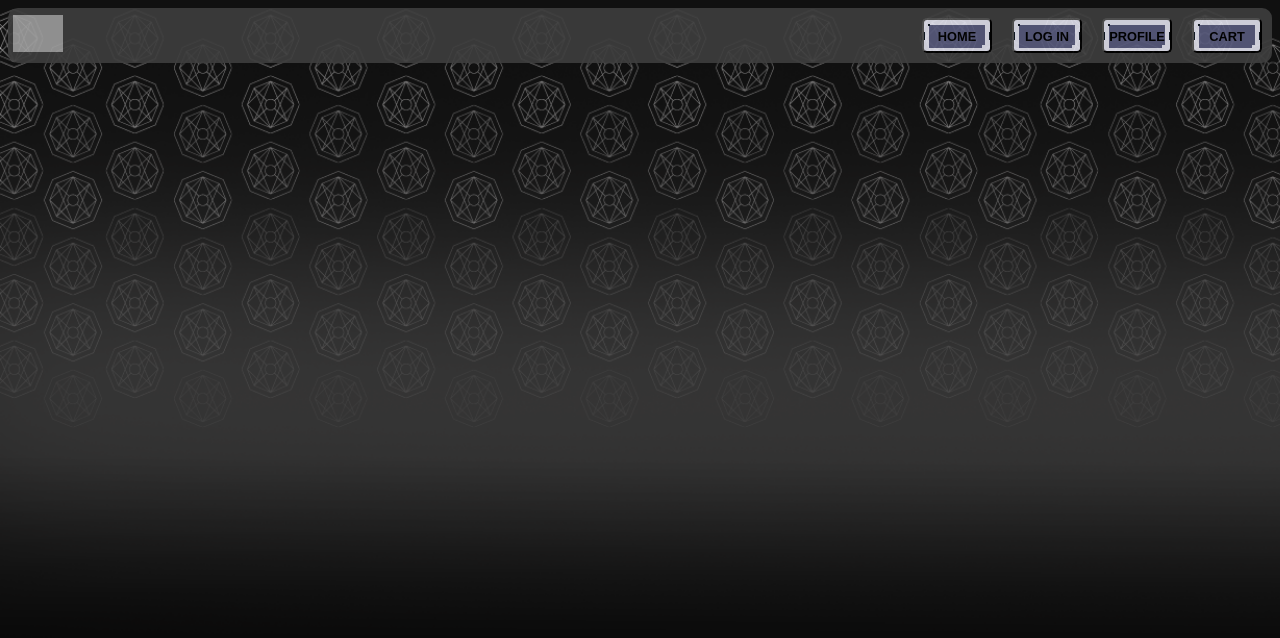
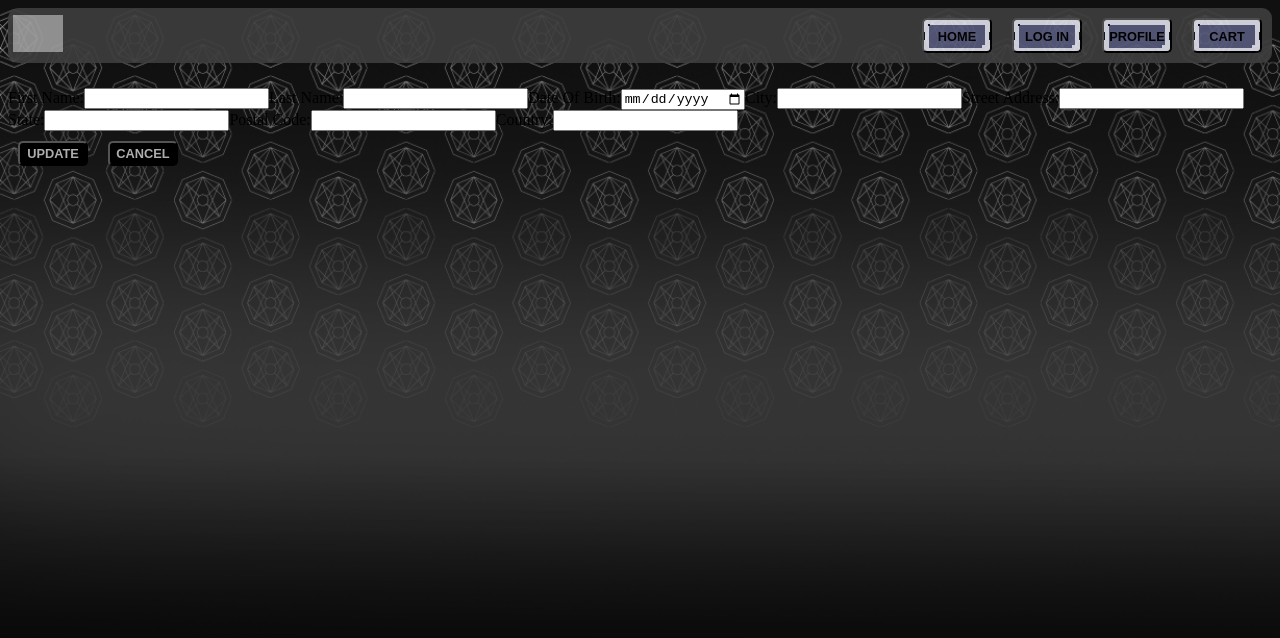
Before and after one commit to Team-Friendship-2303-ftb-et-web-ft/friendship-gaming, a React (Vite) app in the folder client/: page /Profile/UpdateUserForm in a window 1280 px wide. Shown: the top 638 px of the page. Built offline with nearby package versions, Linux system fonts and the light colour scheme; no server answers; grey boxes are pictures that could not be loaded.

Commit message:
adds user update form

```diff
--- a/client/src/api/index.js
+++ b/client/src/api/index.js
@@ -125,6 +125,24 @@ export const getUsersWithInfo = async (token) => {
     return data;
   } catch(error) {
     console.error(error);
+  }
+}
+
+export const updateUser = async (userId, userData, token) => {
+  try {
+    const response = await fetch(`api/users/${userId}`, {
+      method: 'PATCH',
+      headers: {
+        'Content-Type': 'application/json',
+        'Authorization': `Bearer ${token}`
+      },
+      body: JSON.stringify(userData)
+    });
+    const updatedUser = await response.json();
+    console.log(updatedUser);
+    return updatedUser;
+  } catch (err) {
+    console.error(err);
   }
 }
 
--- a/client/src/components/App.jsx
+++ b/client/src/components/App.jsx
@@ -3,7 +3,7 @@ import { Routes, Route } from "react-router-dom";
 import ReactDOM from "react-dom";
 import Header from './Header';
 import { Home, Admin, Cart, Checkout, Error, Games, Login,
-  Profile, Register, SearchBar, SingleGame, CreateGameForm} from "./index";
+  Profile, Register, SearchBar, SingleGame, CreateGameForm, UpdateUserForm} from "./index";
 import reactLogo from '../assets/react.svg'
 import {getAllGames, getAllUsers, getMe} from '../api';
 import './App.css'
@@ -118,6 +118,7 @@ function App() {
           setIsLoggedIn={setIsLoggedIn}/>}/>
 
       <Route path="/Profile" element= {<Profile isLoggedIn={isLoggedIn} setIsLoggedIn={setIsLoggedIn} currentUser={currentUser} setCurrentUser={setCurrentUser} token={token} cartItemsList={cartItemsList} setCartItemsList={setCartItemsList} />}/>
+      <Route path="/Profile/UpdateUserForm" element= {<UpdateUserForm />}/>
 
       <Route path="/Register" element= {<Register isLoggedIn ={isLoggedIn}
         setIsLoggedIn={setIsLoggedIn}
--- a/client/src/components/Profile.jsx
+++ b/client/src/components/Profile.jsx
@@ -41,7 +41,7 @@ const Profile = (props) => {
         {isLoggedIn ?
         <div className='profileMain' >
            <div className="welcome"><h2><strong>Welcome, {currentUser.user.username}</strong> </h2>
-           <button onClick={() => navigate('./UpdateUserInfo.jsx')} className='update'>Update Information</button>
+           <button onClick={() => navigate('./UpdateUserForm')} className='update'>Update Information</button>
            </div>
 
         <div className='profileBody'>
--- a/client/src/components/UpdateUserInfo.jsx
+++ b/client/src/components/UpdateUserInfo.jsx
@@ -0,0 +1,78 @@
+import React, { useState, useEffect } from 'react';
+import { updateUser } from '../api';
+
+const UpdateUserForm = ({user}) => {
+
+    // const [firstName, setFirstName] = useState(user.info.firstName);
+    // const [lastName, setLastName] = useState(user.info.lastNamee);
+    // const [dateOfBirth, setDateOfBirth] = useState(user.info.dateOfBirth);
+    // const [city, setCity] = useState(user.address.city);
+    // const [streetAddress, setStreetAddress] = useState(user.address.streetAddress);
+    // const [state, setState] = useState(user.address.state);
+    // const [postalCode, setPostalCode] = useState(user.address.postalCode);
+    // const [country, setCountry] = useState(user.address.country);
+
+    const [firstName, setFirstName] = useState('');
+    const [lastName, setLastName] = useState('');
+    const [dateOfBirth, setDateOfBirth] = useState('');
+    const [city, setCity] = useState('');
+    const [streetAddress, setStreetAddress] = useState('');
+    const [state, setState] = useState('');
+    const [postalCode, setPostalCode] = useState('');
+    const [country, setCountry] = useState('');
+
+    const handleUpdate = async (e) => {
+        e.preventDefault();
+        try {
+          const userData = { firstName, lastName, dateOfBirth, city, streetAddress, state, postalCode, country };
+          console.log('this is user data->:',userData);
+          // const updatedUser = await updateUser(user.id, userData);
+          // console.log(updatedUser);
+        } catch (error) {
+          console.error(error);
+        }
+      }
+
+    return (
+    <form id="edit-user-form">
+      <label>
+        First Name:
+        <input type="text" className="input-field" value={firstName} onChange={(e) => setFirstName(e.target.value)} required />
+      </label>
+      <label>
+        Last Name:
+        <input type="text" className="input-field" value={lastName} onChange={(e) => setLastName(e.target.value)} required />
+      </label>
+      <label>
+        Date Of Birth:
+        <input type="date" className="input-field" value={dateOfBirth} onChange={(e) => setDateOfBirth(e.target.value)} required />
+      </label>
+      <label>
+        City:
+        <input type="text" className="input-field" value={city} onChange={(e) => setCity(e.target.value)} required />
+      </label>
+      <label>
+        Street Address:
+        <input type="text" className="input-field" value={streetAddress} onChange={(e) => setStreetAddress(e.target.value)} required />
+      </label>
+      <label>
+        State:
+        <input type="text" className="input-field" value={state} onChange={(e) => setState(e.target.value)} />
+      </label>
+      <label>
+        Postal Code:
+        <input type="number" className="input-field" value={postalCode} onChange={(e) => setPostalCode(e.target.value)} required />
+      </label>
+      <label>
+        Country:
+        <input type="text" className="input-field" value={country} onChange={(e) => setCountry(e.target.value)} required />
+      </label>
+      <div>
+        <button onClick={()=>{handleUpdate()}} id="update-user-btn" className="form-btn">Update</button>
+        <button onClick={()=>{console.log('processing cancel request')}} id="cancel-update-btn" className="form-btn">Cancel</button>
+      </div>
+    </form>
+  );
+}
+
+export default UpdateUserForm;
--- a/client/src/components/index.js
+++ b/client/src/components/index.js
@@ -16,3 +16,4 @@ export { default as CreateGameForm } from "./CreateGameForm";
 export { default as AdminGames } from "./AdminGames";
 export { default as AdminUsers } from "./AdminUsers";
 export { default as EditGameForm } from "./EditGameForm";
+export { default as UpdateUserForm } from "./UpdateUserInfo";
```
Also changed, not shown: 1 other file (tests, documents, lock files or other folders).
